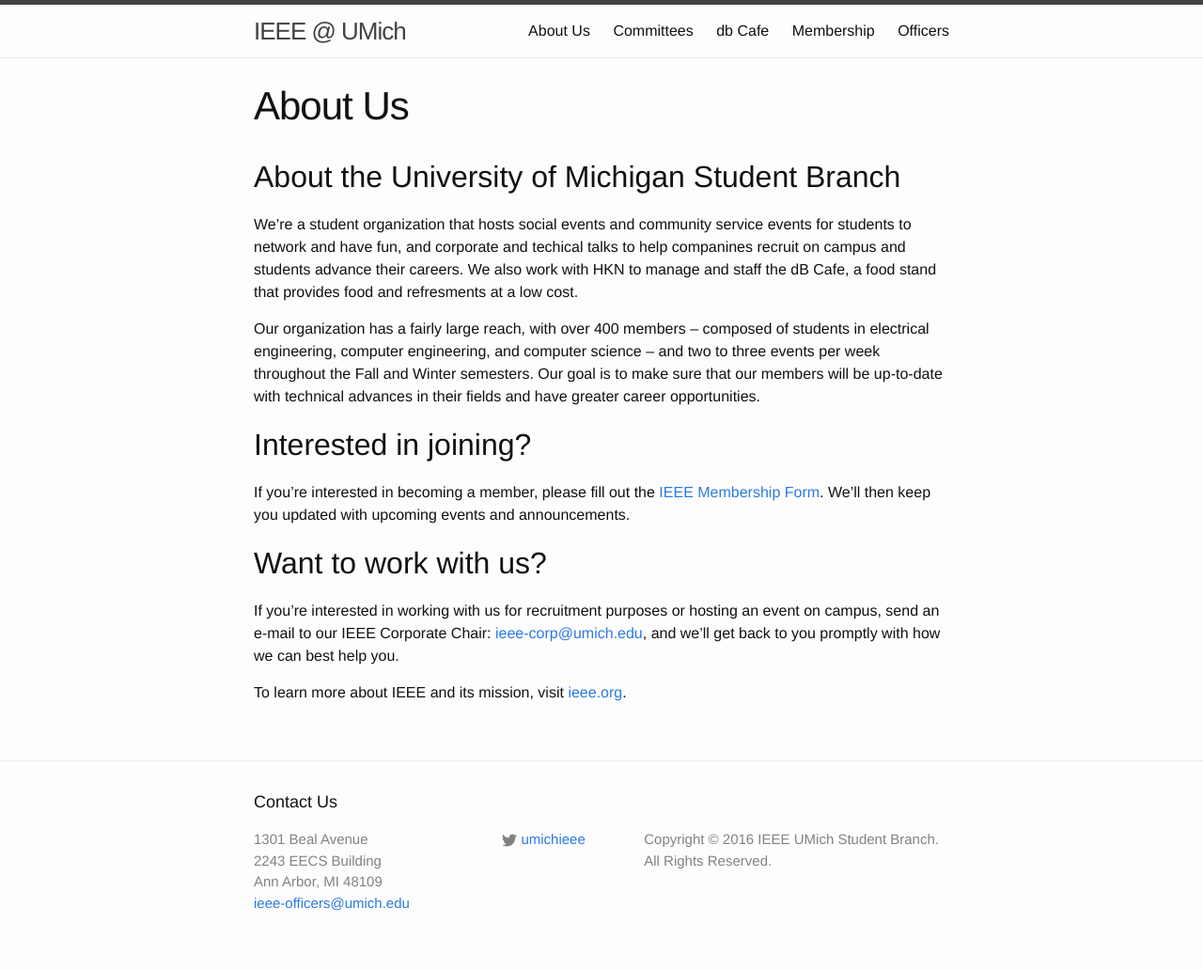
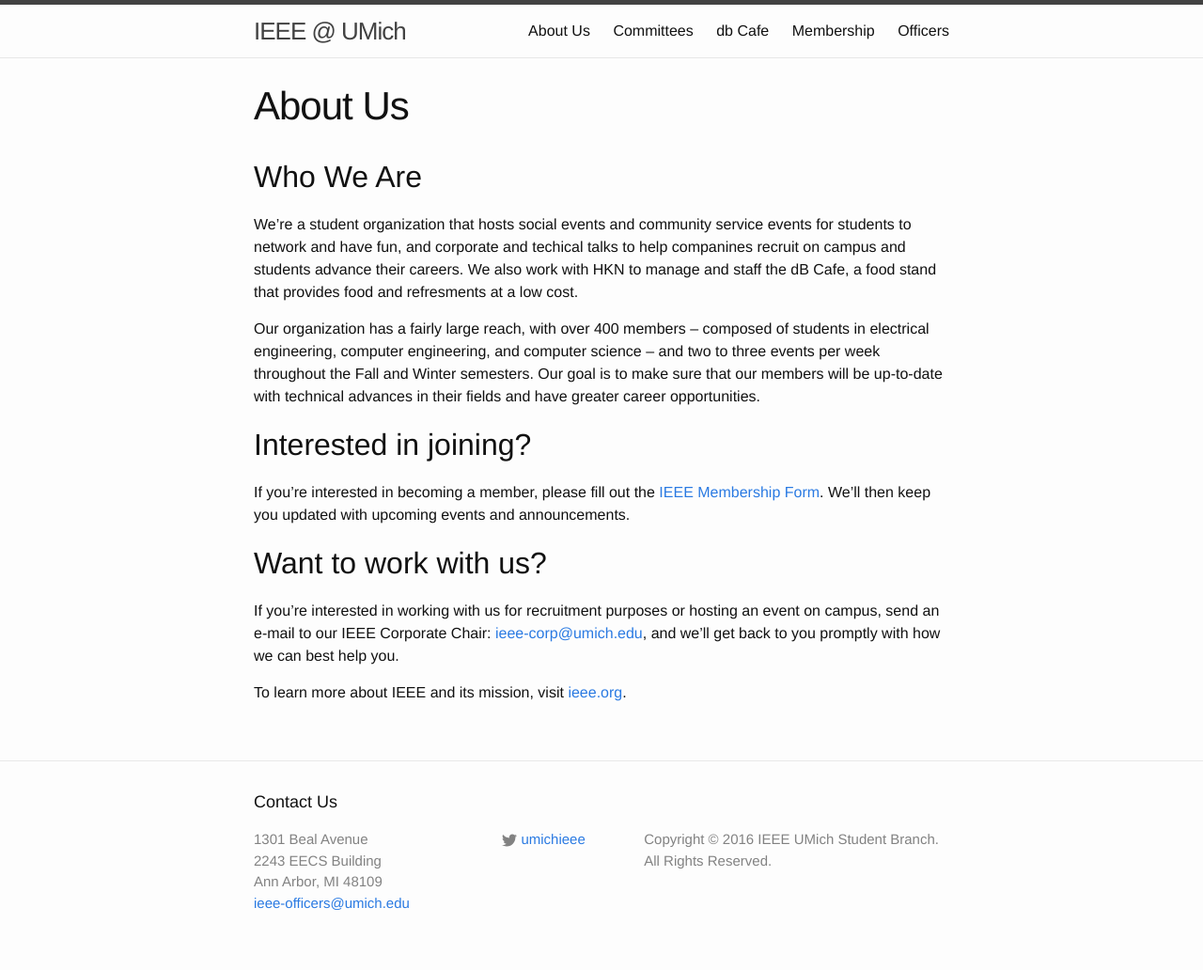
Before and after one commit to ieee-umich/ieee-website, a Jekyll site: the page built from about.md, in a window 1280 px wide. Shown: the whole page at 94% size. Built offline with Jekyll 4.4.1, drawn with Linux system fonts in a browser that asks for light colours.

Commit message:
Update about.md

```diff
--- a/about.md
+++ b/about.md
@@ -4,7 +4,7 @@
 permalink: /about/
 ---
 
-##About the University of Michigan Student Branch
+##Who We Are
 
 We're a student organization that hosts social events and community service events for students to network and have fun, and corporate and techical talks to help companines recruit on campus and students advance their careers. We also work with HKN to manage and staff the dB Cafe, a food stand that provides food and refresments at a low cost.
 
```
